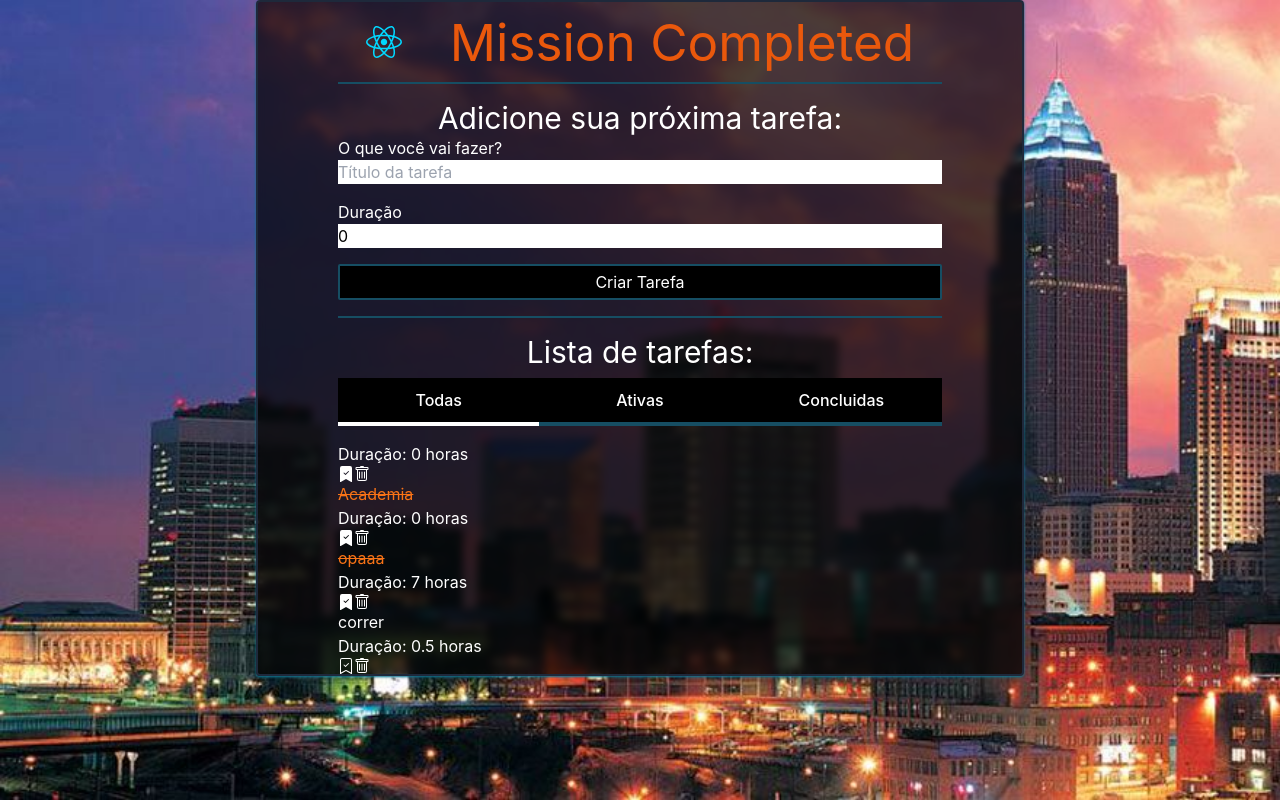
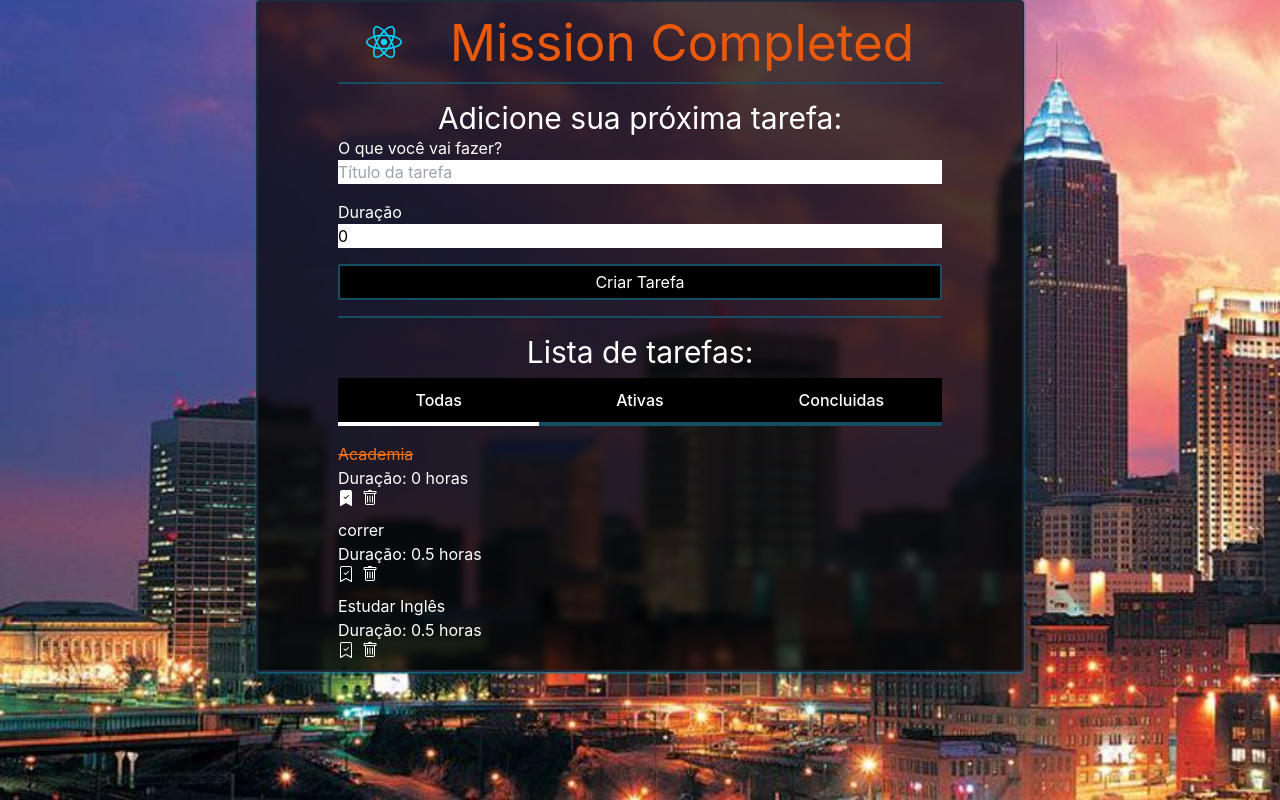
Before and after one commit to lucasgmaieski/mission-completed, a React (Vite) app: page / in a window 1280 px wide. Built offline with nearby package versions, Linux system fonts and the light colour scheme; data requests are answered from the project's data file.

Commit message:
estilização geral

```diff
--- a/data/db.json
+++ b/data/db.json
@@ -1,12 +1,5 @@
 {
   "todos": [
-    {
-      "idTask": 0.4465085030061222,
-      "titleTask": "",
-      "durationTask": 0,
-      "completedTask": true,
-      "id": 0.3837140813753206
-    },
     {
       "idTask": 0.7611274508167305,
       "titleTask": "Academia",
@@ -15,17 +8,16 @@
       "id": 0.6502666504049579
     },
     {
-      "idTask": 0.6544569447370372,
-      "titleTask": "opaaa",
-      "durationTask": 7,
-      "completedTask": true,
-      "id": 0.13154293611535972
-    },
-    {
       "titleTask": "correr",
       "durationTask": 0.5,
       "completedTask": false,
       "id": 0.21077522068605758
+    },
+    {
+      "id": 0.9455929640068577,
+      "titleTask": "Estudar Inglês",
+      "durationTask": 0.5,
+      "completedTask": false
     }
   ]
 }
--- a/src/components/CreateTask.tsx
+++ b/src/components/CreateTask.tsx
@@ -1,5 +1,4 @@
 import { useEffect, useState } from 'react';
-import { BsTrash, BsBookmarkCheck, BsBookmarkCheckFill } from "react-icons/bs";
 import TaskComponent from './TaskComponent';
 
 export const API = "http://localhost:5000";
@@ -112,9 +111,9 @@ export const CreateTask = () => {
 
             <h2 className='text-center mb-2 text-3xl'>Lista de tarefas:</h2>
             <div className='mb-4'>
-                <button className={`rounded-none border-x-0 border-t-0 border-b-4 border-cyan-900 w-1/3 bg-black  hover:bg-white hover:text-black focus:outline-none active:border-white ${activeButton === 1 ? 'border-white' : '' }`} onClick={() => toggleActiveBtn(1)}>Todas</button>
-                <button className={`rounded-none border-x-0 border-t-0 border-b-4 border-cyan-900 w-1/3 bg-black  hover:bg-white hover:text-black focus:outline-none active:border-white ${activeButton === 2 ? 'border-white' : '' }`} onClick={() => toggleActiveBtn(2)}>Ativas</button>
-                <button className={`rounded-none border-x-0 border-t-0 border-b-4 border-cyan-900 w-1/3 bg-black  hover:bg-white hover:text-black focus:outline-none active:border-white ${activeButton === 3 ? 'border-white' : '' }`} onClick={() => toggleActiveBtn(3)}>Concluidas</button>
+                <button className={`rounded-none border-x-0 border-t-0 border-b-4 border-cyan-900 w-1/3 bg-black  hover:bg-white hover:text-black hover:border-black focus:outline-none active:border-white ${activeButton === 1 ? 'border-white' : '' }`} onClick={() => toggleActiveBtn(1)}>Todas</button>
+                <button className={`rounded-none border-x-0 border-t-0 border-b-4 border-cyan-900 w-1/3 bg-black  hover:bg-white hover:text-black hover:border-black focus:outline-none active:border-white ${activeButton === 2 ? 'border-white' : '' }`} onClick={() => toggleActiveBtn(2)}>Ativas</button>
+                <button className={`rounded-none border-x-0 border-t-0 border-b-4 border-cyan-900 w-1/3 bg-black  hover:bg-white hover:text-black hover:border-black focus:outline-none active:border-white ${activeButton === 3 ? 'border-white' : '' }`} onClick={() => toggleActiveBtn(3)}>Concluidas</button>
             </div>
 
 
--- a/src/components/Task.tsx
+++ /dev/null
@@ -1,38 +0,0 @@
-import { useState } from "react";
-import { BsTrash, BsBookmarkCheck, BsBookmarkCheckFill } from "react-icons/bs";
-import { API, CreateTask } from "./CreateTask";
-
-type Props = {
-    idTask: number;
-    id: number;
-
-    titleTask: string;
-    durationTask: number;
-    completedTask: boolean;
-    listTask: Props[]
-}
-
-export const Task = ({listTask, id, idTask, titleTask, durationTask, completedTask}: Props) => {
-    const [completed, setCompleted] = useState<boolean>(completedTask);
-    const [list, setList] = useState<Props[]>(listTask);
-
-    const handleCheckTask = () => {
-
-        {completed ? setCompleted(false) : setCompleted(true) }
-    }
-    const handleDelete = async (id: number) => {
-        await fetch(API + "/todos/" + id, {
-            method: "DELETE"
-        });
-        setList((prevState) => prevState.filter((item) => item.id !== id));
-        <CreateTask />
-        console.log(id);
-    }
-    return (
-        <>
-            <h3 className={completed ? "text-orange-500 line-through" : ""}>{titleTask}</h3>
-            <p className="italic">Duração: {durationTask}h</p>
-            <div className="flex"> <i className='w-fit' onClick={handleCheckTask}> {completed ? <BsBookmarkCheckFill /> : <BsBookmarkCheck />} </i> <i className='w-fit'><BsTrash onClick={() => (handleDelete(id))} /></i></div>
-        </>
-    );
-}
--- a/src/components/TaskComponent.tsx
+++ b/src/components/TaskComponent.tsx
@@ -9,16 +9,16 @@ type TaskProps = {
   onCheck: (item: Task) => void;
 };
 
-const TaskComponent: React.FC<TaskProps> = ({ task, onDelete, onCheck }) => {
+const TaskComponent = ({ task, onDelete, onCheck }: TaskProps) => {
   return (
-    <div>
+    <div className='mb-3 hover:bg-black bg-opacity-40'>
         <h3 className={task.completedTask ? "text-orange-500 line-through" : ""}>{task.titleTask}</h3>
         <p>Duração: {task.durationTask} horas</p>
-        <div className="flex">
-            <i className='w-fit' onClick={() => onCheck(task)}>
+        <div className="flex gap-2">
+            <i className='w-fit cursor-pointer' onClick={() => onCheck(task)}>
                 {task.completedTask ? <BsBookmarkCheckFill /> : <BsBookmarkCheck />}
             </i>
-            <i className='w-fit'><BsTrash onClick={() => (onDelete(task.id))} /></i>
+            <i className='w-fit cursor-pointer'><BsTrash onClick={() => (onDelete(task.id))} /></i>
         </div>
     </div>
   );
--- a/src/components/TodoList.tsx
+++ /dev/null
@@ -1,18 +0,0 @@
-import { Task } from "./Task";
-
-
-export const TodoList = () => {
-    return (
-        <>
-            <h2 className='text-center mb-2 text-3xl'>Lista de tarefas:</h2>
-
-            <div className='mb-4'>
-                <button className='rounded-none border-x-0 border-t-0 border-b-2 border-cyan-900 w-1/3 bg-black  hover:bg-white hover:text-black focus:outline-none active:border-white'>Todas</button>
-                <button className='rounded-none border-x-0 border-t-0 border-b-2 border-cyan-900 w-1/3 bg-black  hover:bg-white hover:text-black focus:outline-none active:border-white'>Ativas</button>
-                <button className='rounded-none border-x-0 border-t-0 border-b-2 border-cyan-900 w-1/3 bg-black  hover:bg-white hover:text-black focus:outline-none active:border-white'>Concluidas</button>
-            </div>
-
-            <Task />
-        </>
-    );
-}
```
